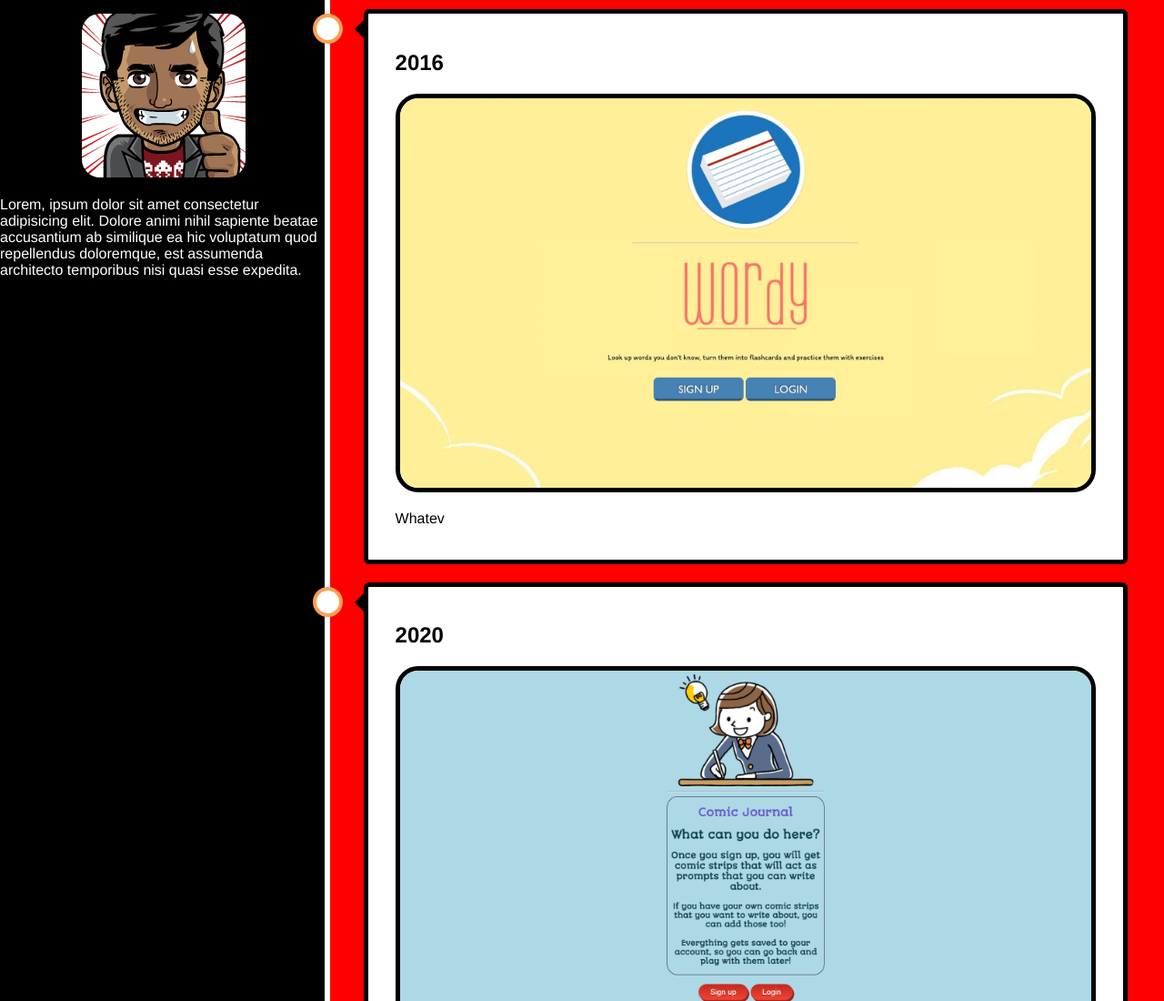
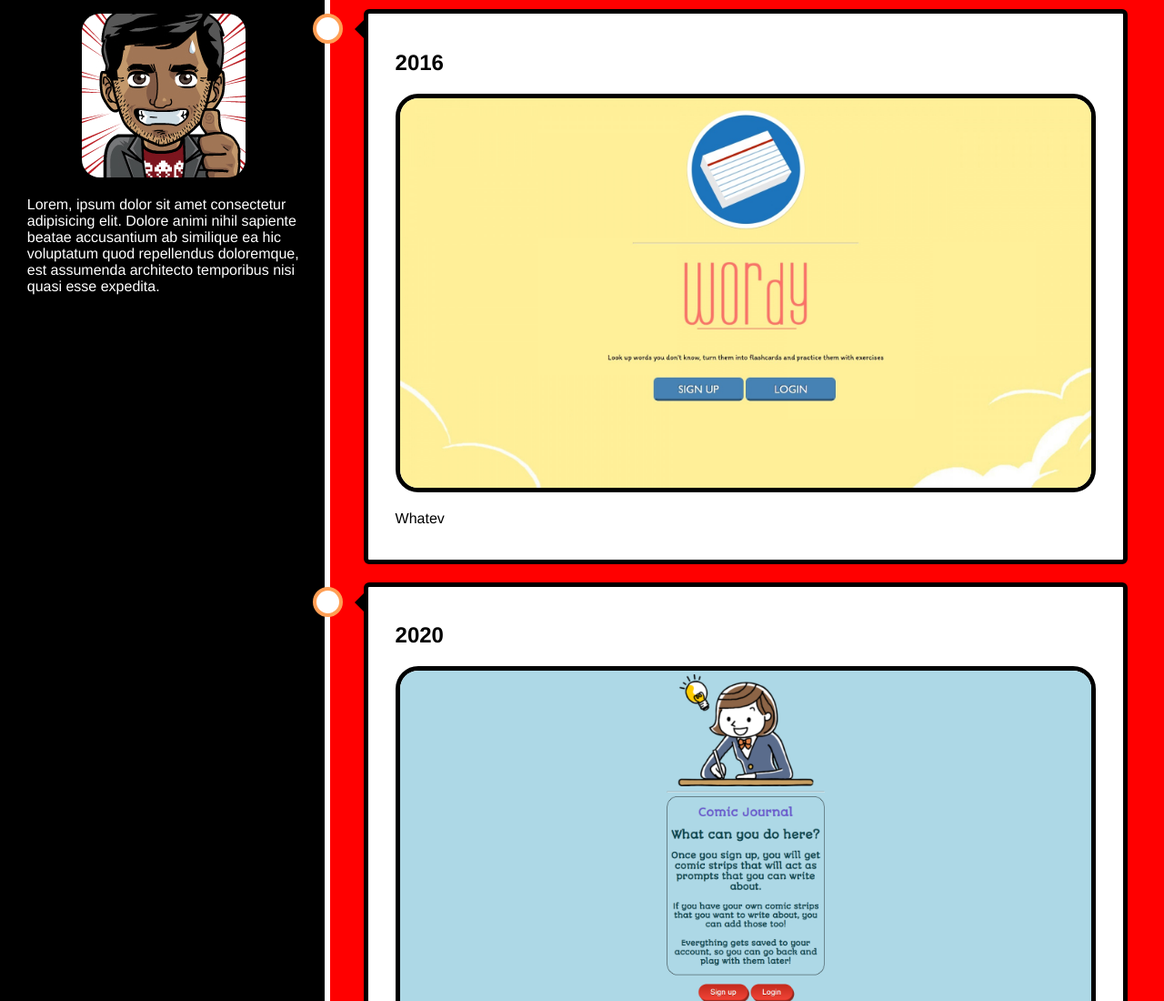
Before and after one commit to hzba000/portfolio, a plain HTML site: page index.html in a window 1280 px wide. Shown: the top 1100 px of the page at 91% size. Drawn offline with Linux system fonts and the light colour scheme.

Commit message:
Aligned Text

```diff
--- a/index.css
+++ b/index.css
@@ -40,6 +40,10 @@ img{
     position: -webkit-sticky; /* Safari */
     position: sticky;
     top: 10px;
+}
+
+.personal-info-holder p{
+  max-width:300px;
 }
 
 .timeline-holder{
```
